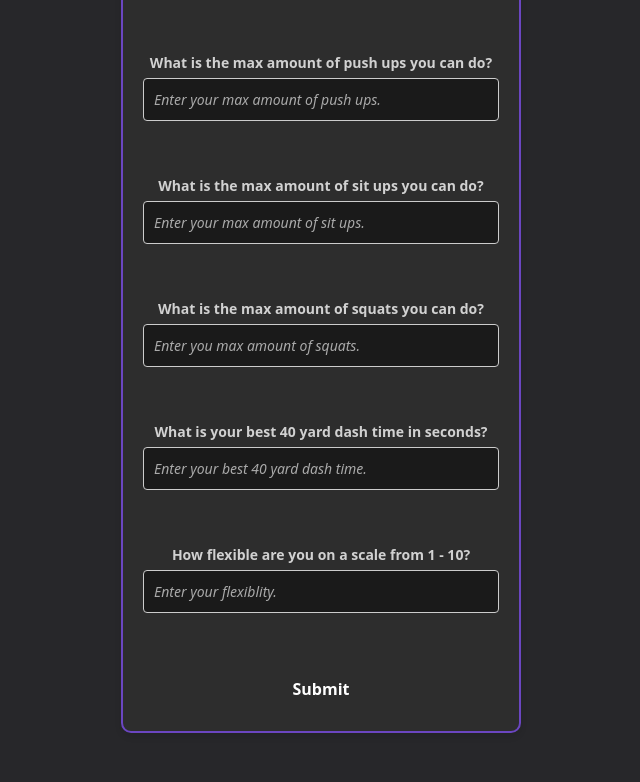
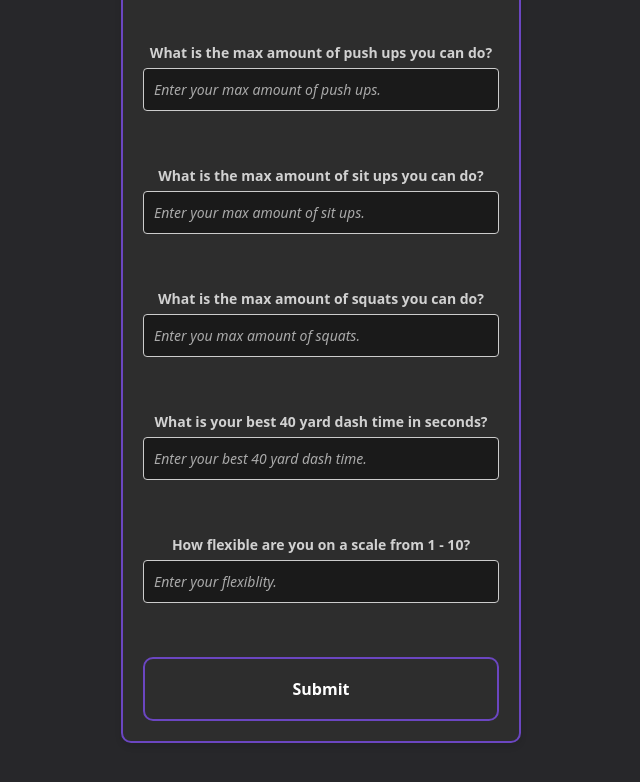
Before and after one commit to C295-oss/Sweat_or_Regret, a React (Vite) app in the folder wildhacks/frontend/: page /enter_stats in a window 1280 px wide. Shown: the part 596-1378 px from the top of the page, without its empty margins (439-1079 px from the left). Built offline with nearby package versions, Linux system fonts and the light colour scheme.

Commit message:
fixed the enter_stats submit button

```diff
--- a/wildhacks/frontend/src/pages/enter_stats.jsx
+++ b/wildhacks/frontend/src/pages/enter_stats.jsx
@@ -291,13 +291,13 @@ const Enter_stats = () => {
 
             <br />
 
+          <div className="button-container">
             <Button
-                      label="Submit"
-                      onClick={handleSubmit}
-
-                      className="w-full"
-                      size="lg"
-                    />
+              label="Submit"
+              onClick={handleSubmit}
+              className="submit-button"
+            />
+          </div>
           </form>
         </div>
       );
```
